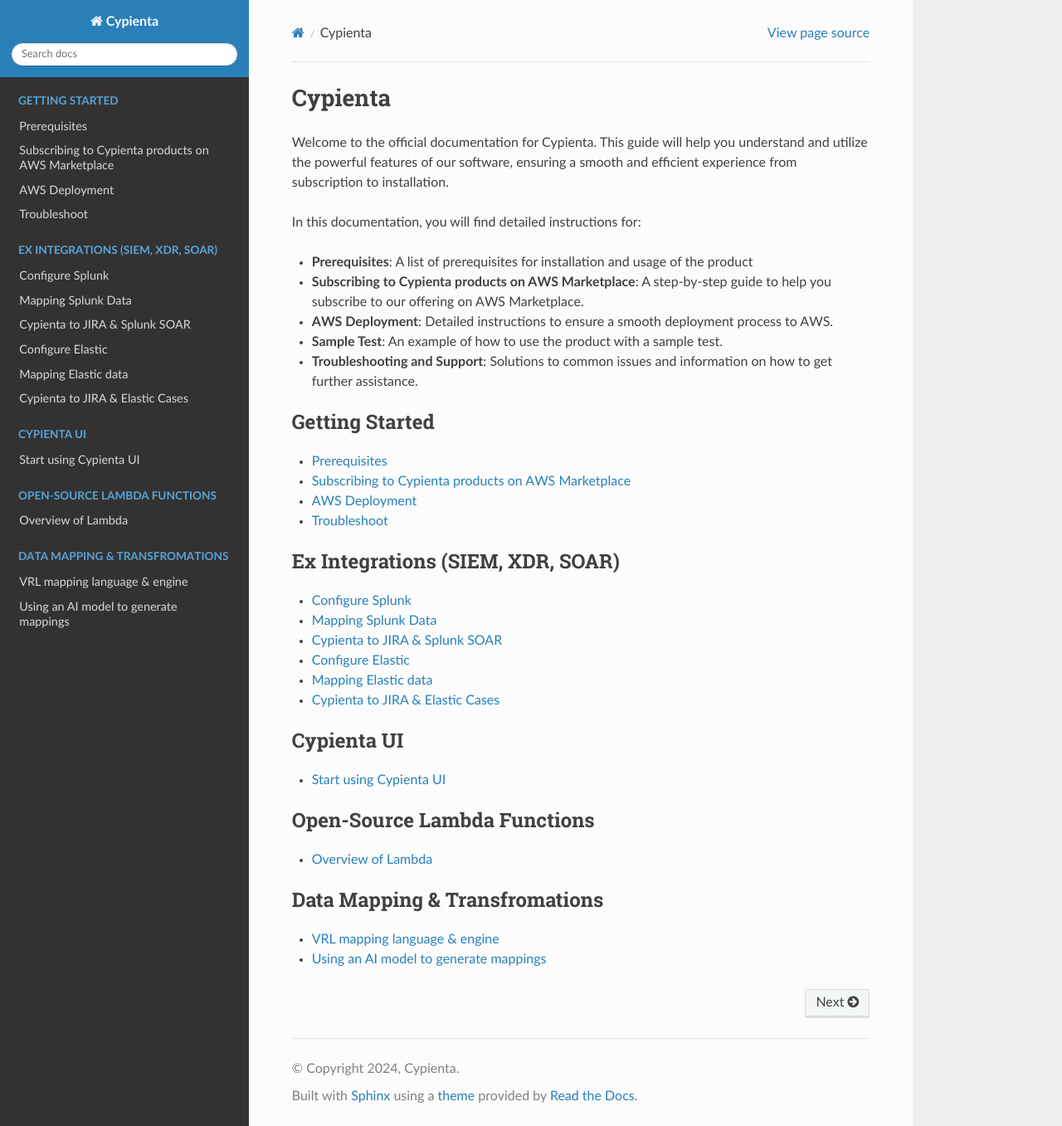
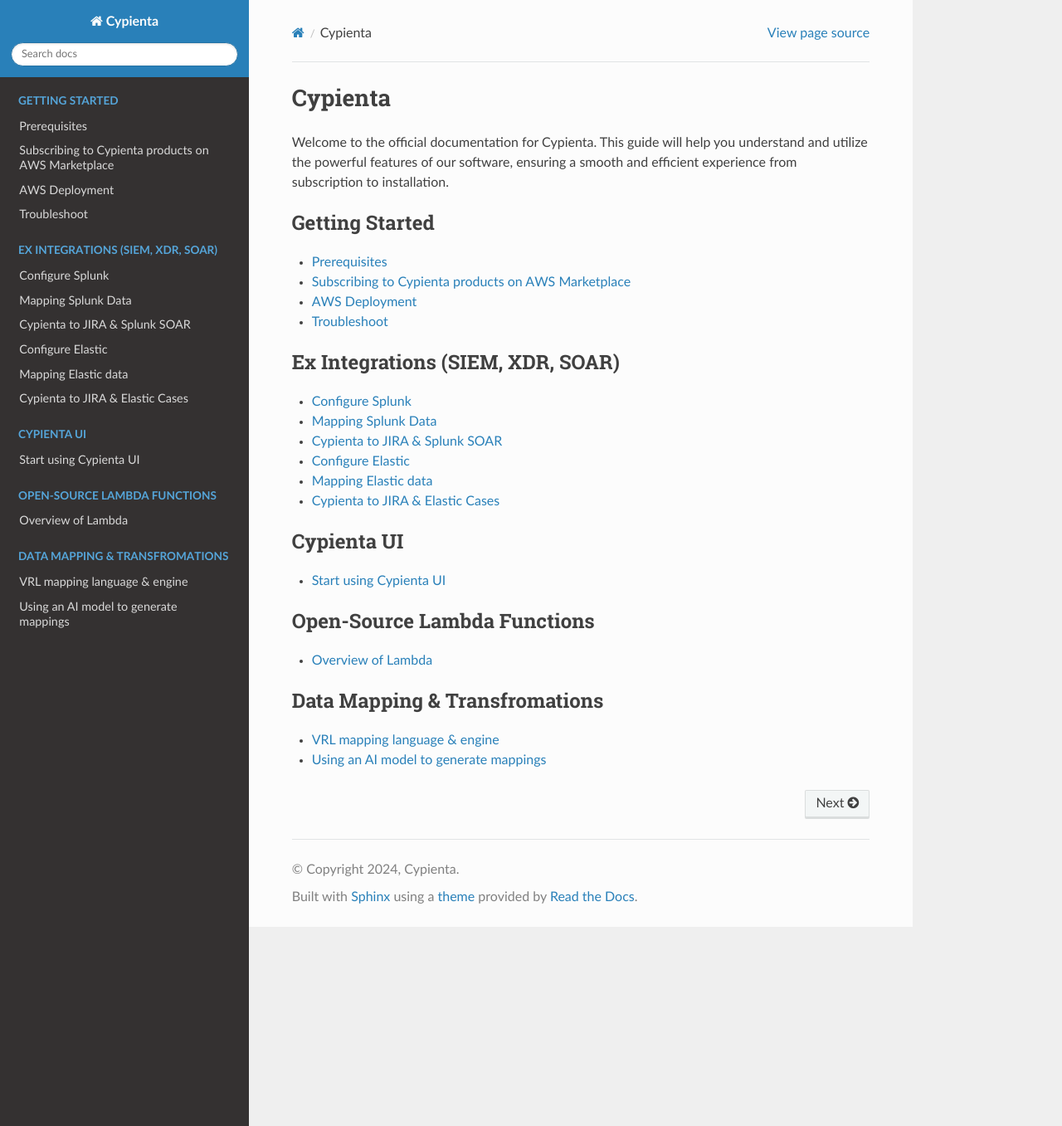
Before and after one commit to cypienta/docs, a Sphinx documentation site: the page built from docs/source/index.rst, in a window 1280 px wide and 1357 px high. Shown: the whole window at 83% size. Built offline with Sphinx 7.4.7 and the Read the Docs theme 3.1.0, drawn with Linux system fonts in a browser that asks for light colours.

Commit message:
Update index.rst

```diff
--- a/docs/source/index.rst
+++ b/docs/source/index.rst
@@ -2,14 +2,6 @@
 ===================================
 
 Welcome to the official documentation for Cypienta. This guide will help you understand and utilize the powerful features of our software, ensuring a smooth and efficient experience from subscription to installation.
-
-In this documentation, you will find detailed instructions for:
-
--  **Prerequisites**: A list of prerequisites for installation and usage of the product
--  **Subscribing to Cypienta products on AWS Marketplace**: A step-by-step guide to help you subscribe to our offering on AWS Marketplace.
--  **AWS Deployment**: Detailed instructions to ensure a smooth deployment process to AWS.
--  **Sample Test**: An example of how to use the product with a sample test.
--  **Troubleshooting and Support**: Solutions to common issues and information on how to get further assistance.
 
 .. toctree::
     :maxdepth: 1
```
